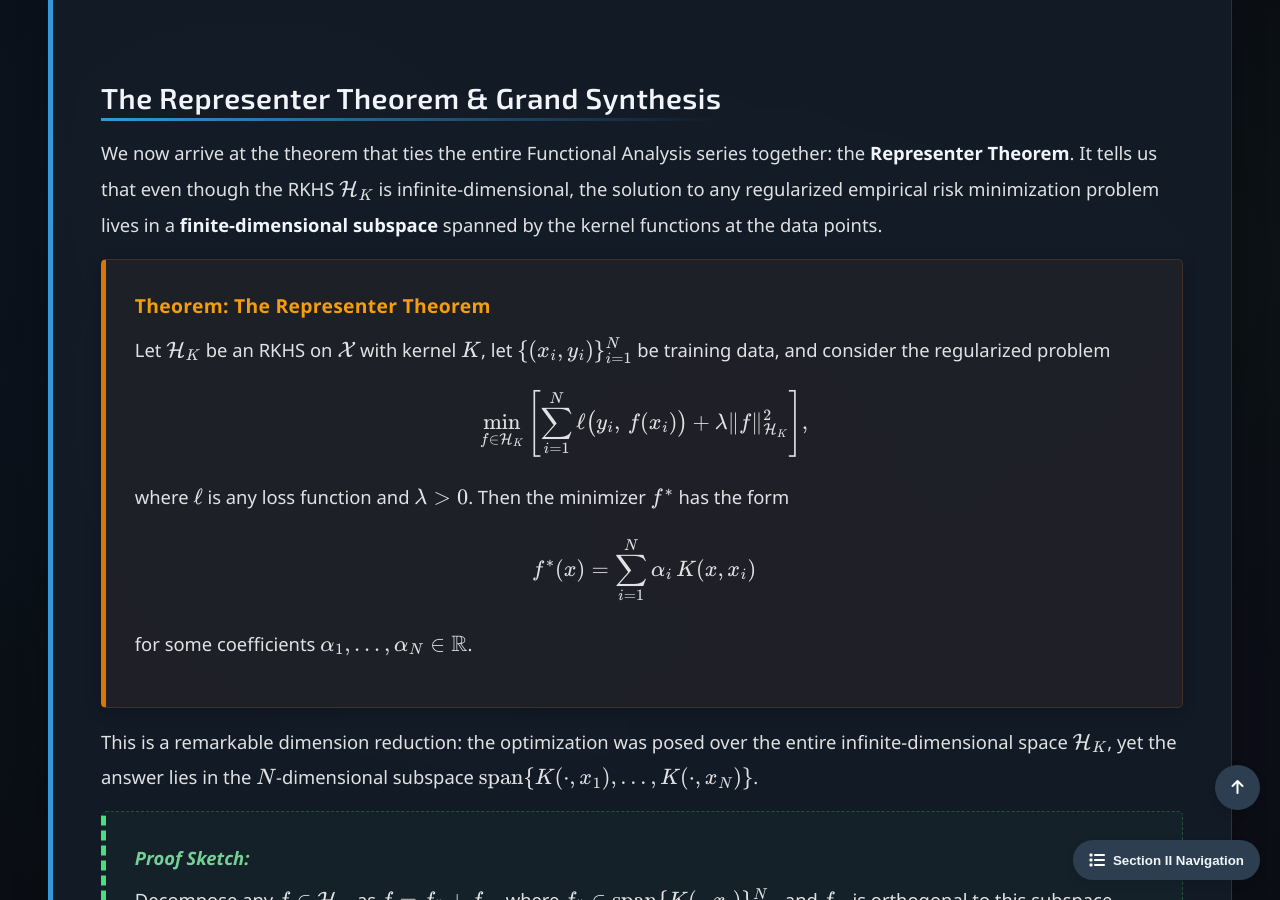
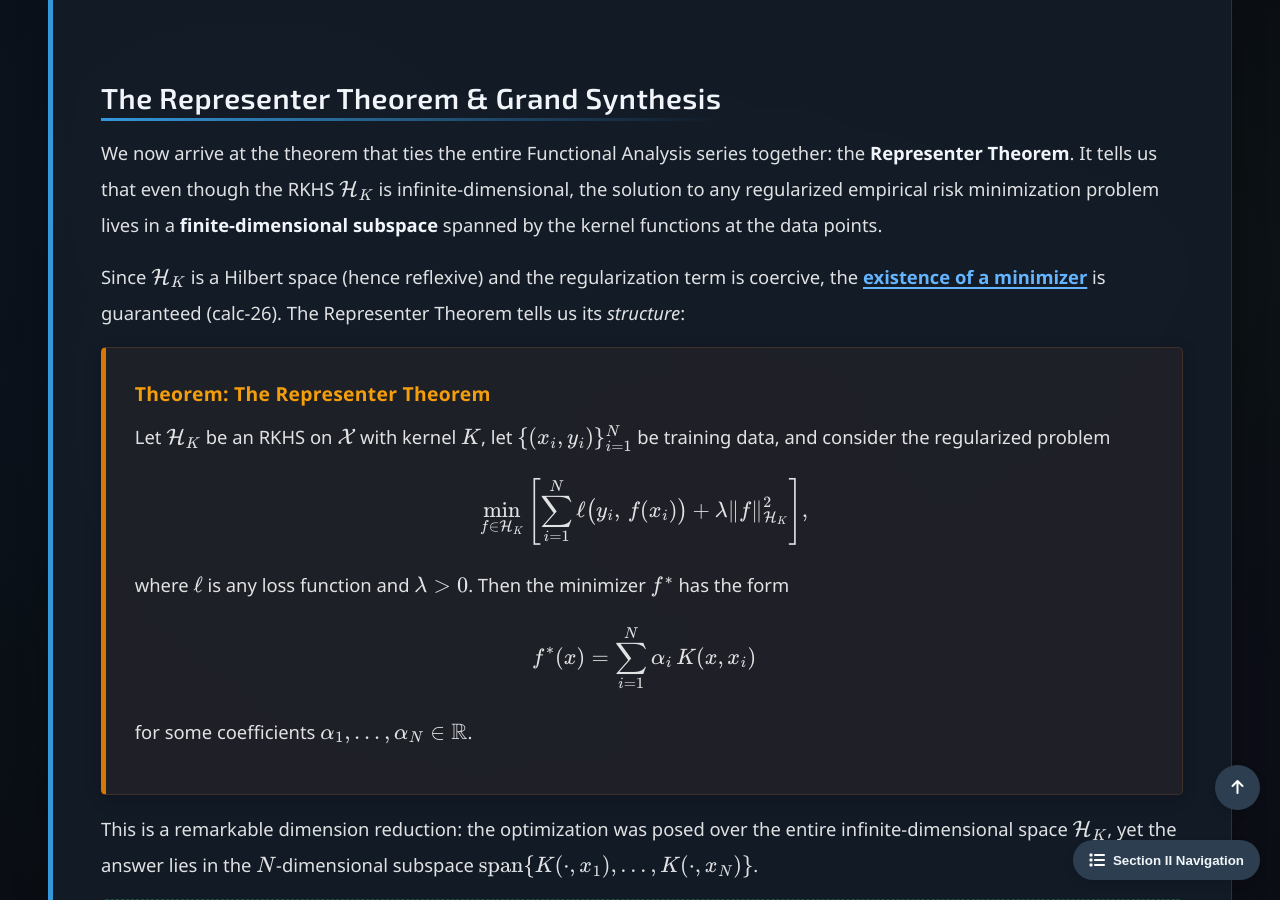
Before and after one commit to Yusukey01/yusukey01.github.io, a Jekyll site: the page built from Mathematics/Calculus/rkhs.html, in a window 1280 px wide and 900 px high, scrolled down 8471 px. Built offline with Jekyll 4.4.1, drawn with Linux system fonts in a browser that asks for light colours.

Commit message:
fixed data in calc26

```diff
--- a/Mathematics/Calculus/rkhs.html
+++ b/Mathematics/Calculus/rkhs.html
@@ -56,7 +56,7 @@ noindex: true
                     In \(L^2([a,b])\), the answer is <strong>no</strong>. Functions in \(L^2\) are equivalence
                     classes defined up to sets of measure zero — changing a function at a single point
                     does not change its \(L^2\) norm. Consequently, point evaluation is not a
-                    <a href="bounded_linear_operators.html#bounded"><strong>bounded linear functional</strong></a>
+                    <a href="bounded_linear_operators.html#boundedness"><strong>bounded linear functional</strong></a>
                     on \(L^2\), and \(\delta_x \notin (L^2)^*\). We cannot meaningfully "evaluate" an
                     \(L^2\) function at a point.
                 </p>
@@ -418,6 +418,12 @@ noindex: true
                     spanned by the kernel functions at the data points.
                 </p>
 
+                <p>
+                    Since \(\mathcal{H}_K\) is a Hilbert space (hence reflexive) and the regularization term is coercive,
+                    the <a href="weak_topologies.html#reflexivity"><strong>existence of a minimizer</strong></a>
+                    is guaranteed (calc-26). The Representer Theorem tells us its <em>structure</em>:
+                </p>
+
                 <div class="theorem">
                     <span class="theorem-title">Theorem: The Representer Theorem</span>
                     <p>
--- a/Mathematics/Calculus/weak_topologies.html
+++ b/Mathematics/Calculus/weak_topologies.html
@@ -665,7 +665,7 @@ noindex: true
                 </p>
 
                 <div class="theorem">
-                    <span class="theorem-title">Theorem: The Regularization Guarantee</span>
+                    <span class="theorem-title">Theorem: Existence of Minimizers (Direct Method)</span>
                     <p>
                         Let \(\mathcal{H}\) be a Hilbert space (or more generally, a reflexive Banach space),
                         let \(\Omega = \{f \in \mathcal{H} : \|f\| \leq R\}\) for some \(R > 0\), and let
```
Also changed, not shown: data/curriculum.json.
